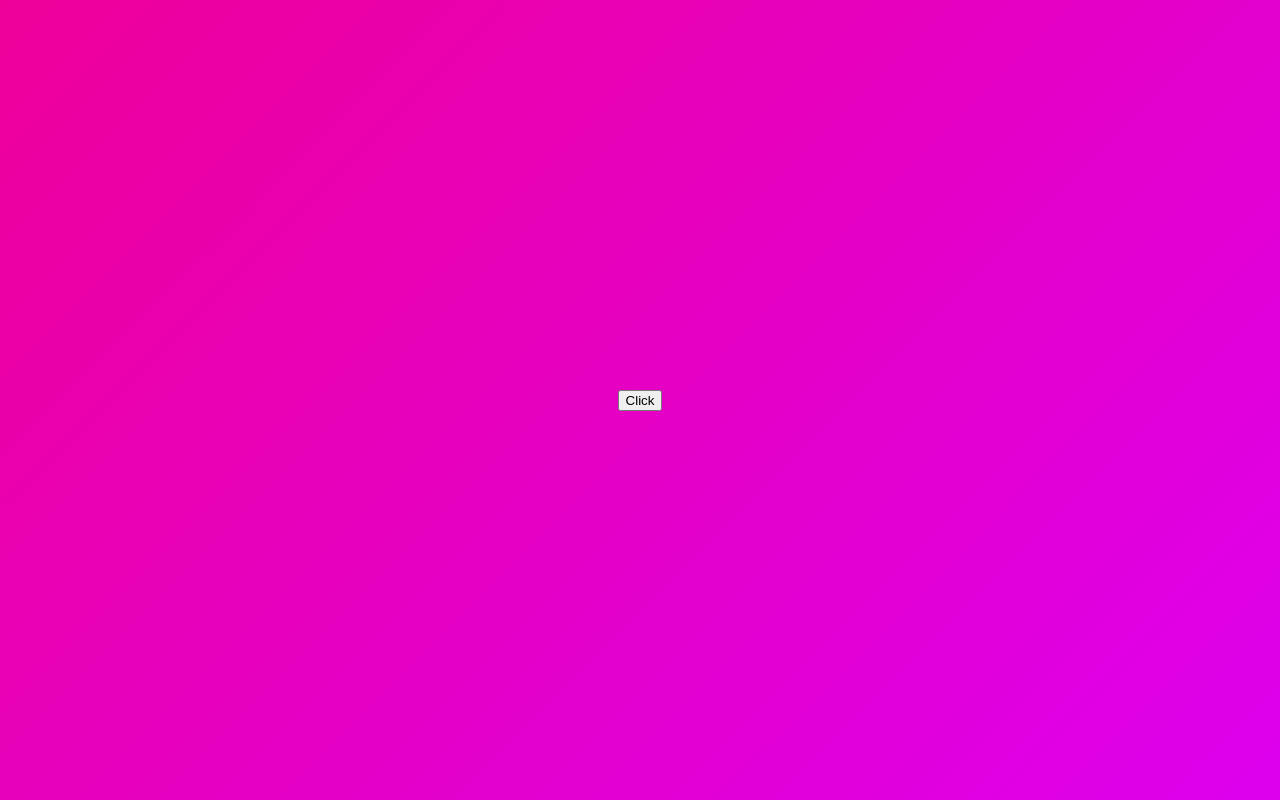
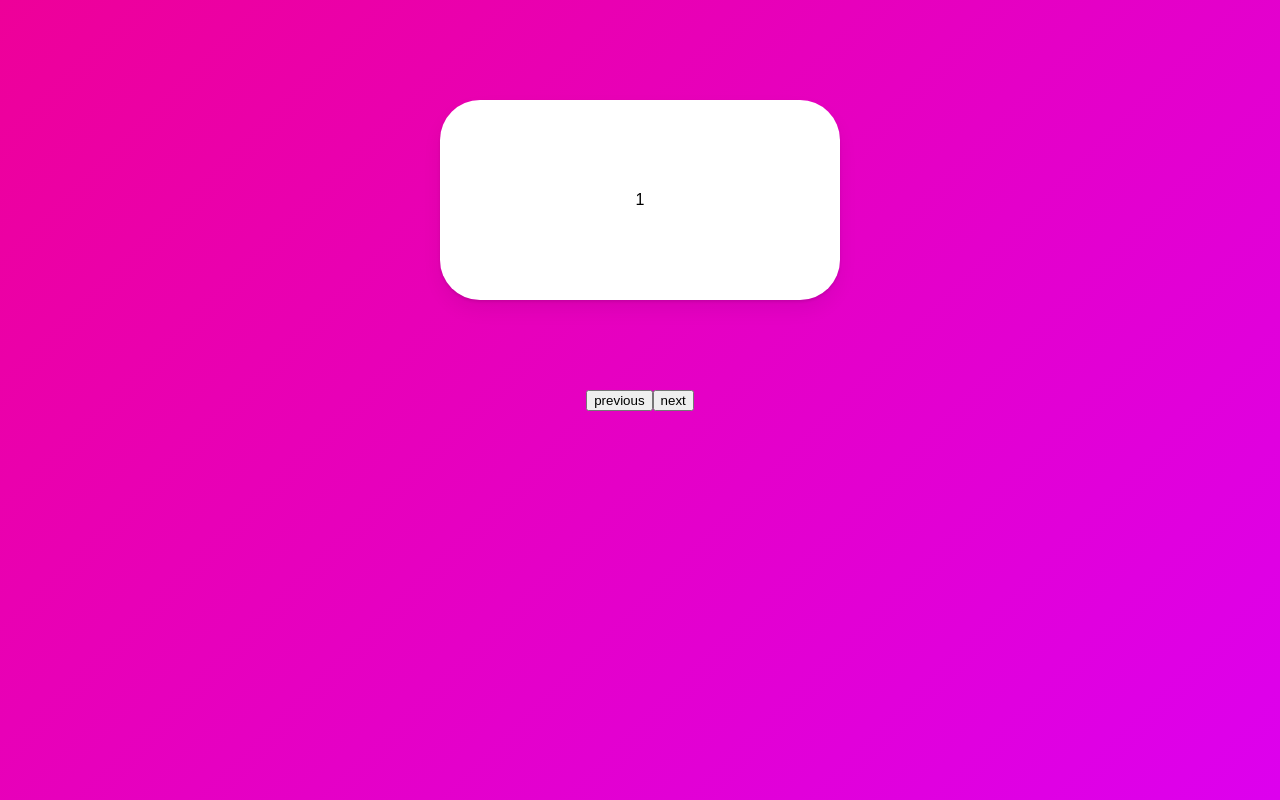
Before and after one commit to verobeach7/reactjs-Animation, a React (Create React App) app: page / in a window 1280 px wide. Built offline with nearby package versions, Linux system fonts and the light colour scheme.

Commit message:
React-Animation: Slider part1

```diff
--- a/src/App.tsx
+++ b/src/App.tsx
@@ -18,42 +18,59 @@ const Box = styled(motion.div)`
   border-radius: 40px;
   position: absolute;
   top: 100px;
+  display: flex;
+  justify-content: center;
+  align-items: center;
   box-shadow: 0 2px 3px rgba(0, 0, 0, 0.1), 0 10px 20px rgba(0, 0, 0, 0.06);
 `;
 
-const boxVariants = {
-  initial: {
+const box = {
+  invisible: {
+    x: 500,
     opacity: 0,
     scale: 0,
   },
   visible: {
+    x: 0,
     opacity: 1,
     scale: 1,
-    rotateZ: 360,
+    transition: {
+      duration: 1,
+    },
   },
-  leaving: {
+  exit: {
+    x: -500,
     opacity: 0,
     scale: 0,
-    y: 50,
+    transition: {
+      duration: 1,
+    },
   },
 };
 
 function App() {
-  const [showing, setShowing] = useState(false);
-  const toggleShowing = () => setShowing((prev) => !prev);
+  const [showing, setShowing] = useState(1);
+  const nextShowing = () => setShowing((prev) => (prev === 5 ? 5 : prev + 1));
+  const prevShowing = () => setShowing((prev) => (prev === 1 ? 1 : prev - 1));
   return (
     <Wrapper>
-      <button onClick={toggleShowing}>Click</button>
       <AnimatePresence>
-        {showing ? (
-          <Box
-            variants={boxVariants}
-            initial="initial"
-            animate="visible"
-            exit="leaving"
-          />
-        ) : null}
+        {[1, 2, 3, 4, 5].map((i) =>
+          i === showing ? (
+            <Box
+              variants={box}
+              initial="invisible"
+              animate="visible"
+              exit="exit"
+              key={i}
+            >
+              {i}
+            </Box>
+          ) : null
+        )}
       </AnimatePresence>
+      <button onClick={prevShowing}>previous</button>
+      <button onClick={nextShowing}>next</button>
     </Wrapper>
   );
 }
```
